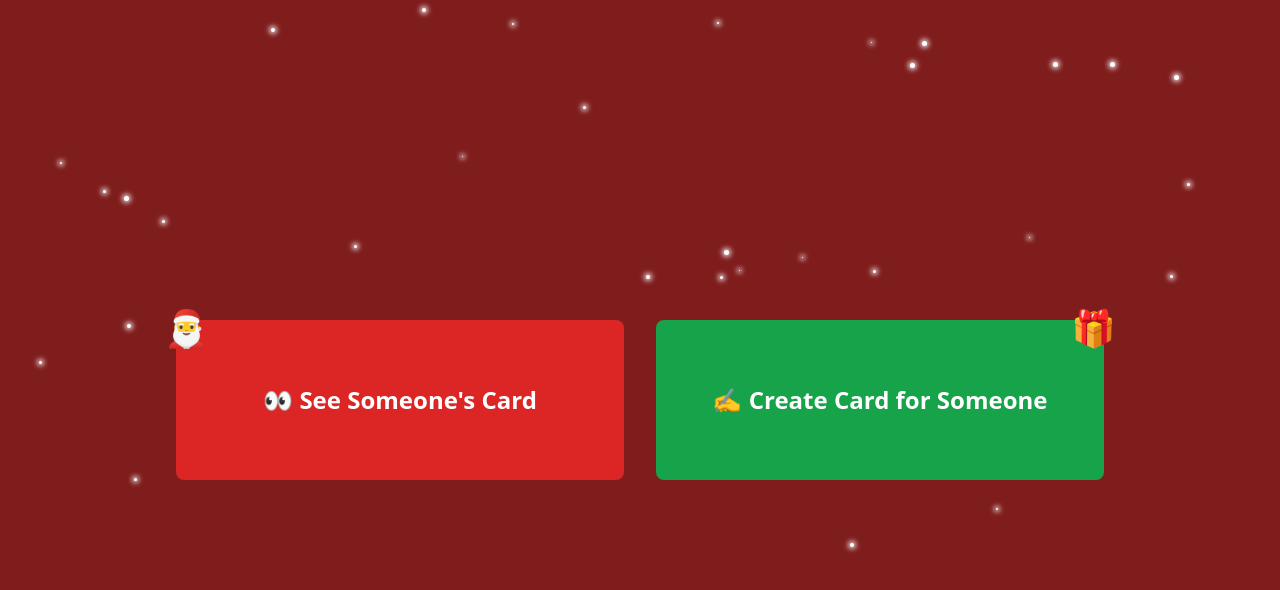
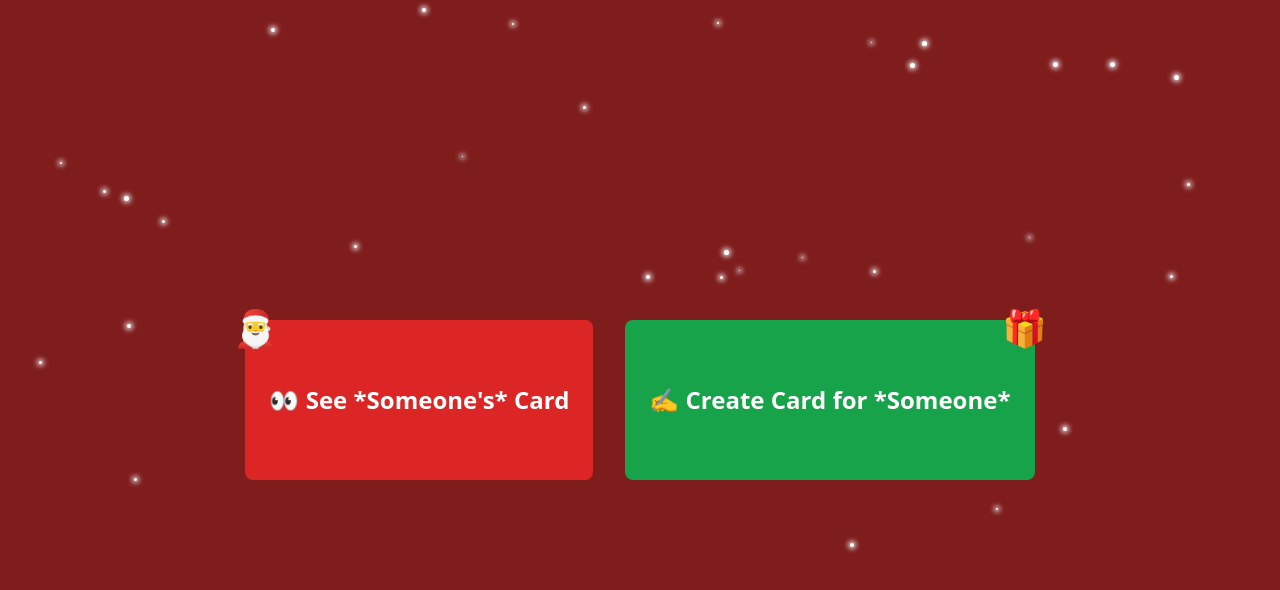
Before and after one commit to adarshkunwar/christmas-card, a React (Vite) app: page / in a window 1280 px wide. Shown: the top 590 px of the page. Built offline with nearby package versions, Linux system fonts and the light colour scheme.

Commit message:
feat: add links to the starting card and loop to the audio"

```diff
--- a/src/App.tsx
+++ b/src/App.tsx
@@ -8,6 +8,7 @@ import ShowCard from "./components/ShowCard";
 function App() {
   useEffect(() => {
     const audio = new Audio("/christmas-1.mp3");
+    audio.load();
     audio.play();
   }, []);
   return (
--- a/src/components/choseYourMode.tsx
+++ b/src/components/choseYourMode.tsx
@@ -1,25 +1,31 @@
+import { Link } from "react-router-dom";
+
 const ChooseYourMode = () => {
   return (
     <div className="w-screen h-screen flex items-center justify-center">
       <div className="w-full max-w-5xl mx-4">
         <div className="flex gap-8 justify-center">
+          <Link to="/show">
             <button
               className="w-full max-w-md py-16 px-6 rounded-lg bg-red-600 hover:bg-red-700
                      text-white font-semibold text-2xl transition-colors duration-200
                      flex items-center justify-center gap-2 relative"
             >
               <span className="absolute -top-3 -left-3 text-4xl">🎅</span>
-            👀 See Someone's Card
+              👀 See *Someone's* Card
             </button>
+          </Link>
 
+          <Link to="/create">
             <button
               className="w-full max-w-md py-16 px-6 rounded-lg bg-green-600 hover:bg-green-700
                      text-white font-semibold text-2xl transition-colors duration-200
                      flex items-center justify-center gap-2 relative"
             >
               <span className="absolute -top-3 -right-3 text-4xl">🎁</span>
-            ✍️ Create Card for Someone
+              ✍️ Create Card for *Someone*
             </button>
+          </Link>
         </div>
       </div>
     </div>
```
Lines whose indentation alone changed are shown as unchanged.
